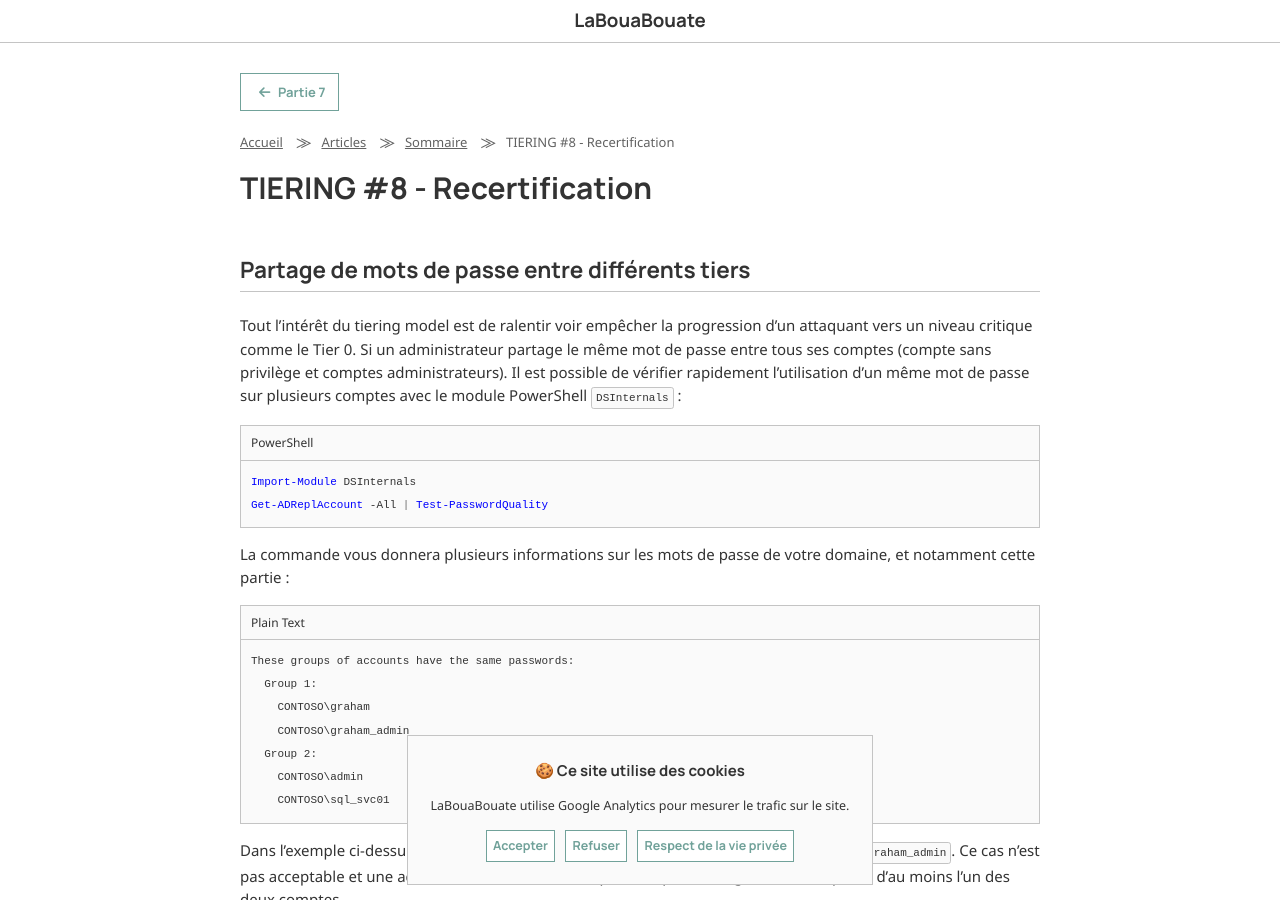
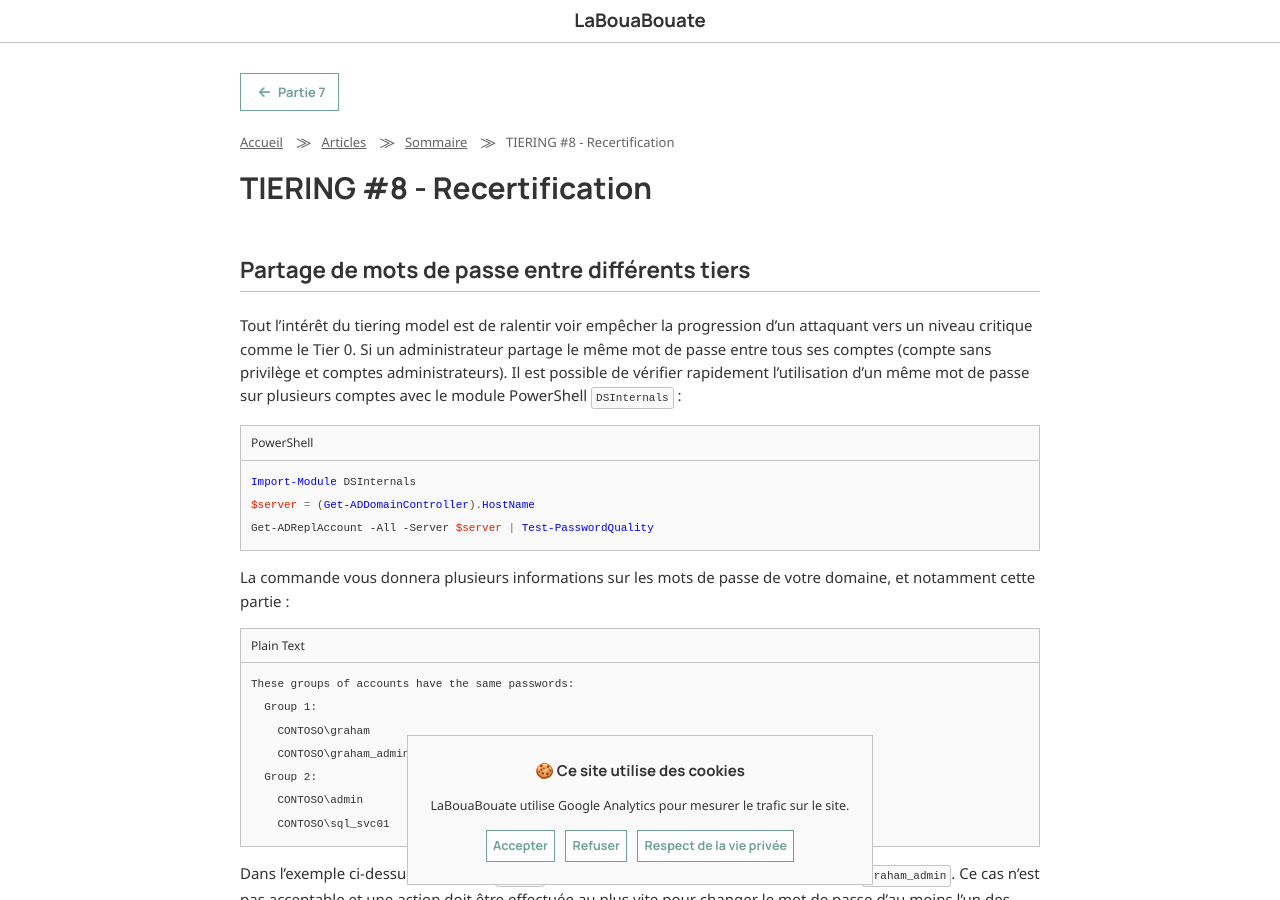
Before and after one commit to leobouard/leobouard.github.io, a Jekyll site: the page built from _posts/2024-11-01-tiering-model-008.md, in a window 1280 px wide and 900 px high. Built offline with Jekyll 4.4.1, drawn with Linux system fonts in a browser that asks for light colours; nearby versions of some CDN libraries; some web fonts are replaced.

Commit message:
Update 2024-11-01-tiering-model-008.md

````diff
--- a/_posts/2024-11-01-tiering-model-008.md
+++ b/_posts/2024-11-01-tiering-model-008.md
@@ -13,7 +13,8 @@ Tout l'intérêt du tiering model est de ralentir voir empêcher la progression
 
 ```powershell
 Import-Module DSInternals
-Get-ADReplAccount -All | Test-PasswordQuality
+$server = (Get-ADDomainController).HostName
+Get-ADReplAccount -All -Server $server | Test-PasswordQuality
 ```
 
 La commande vous donnera plusieurs informations sur les mots de passe de votre domaine, et notamment cette partie :
````
